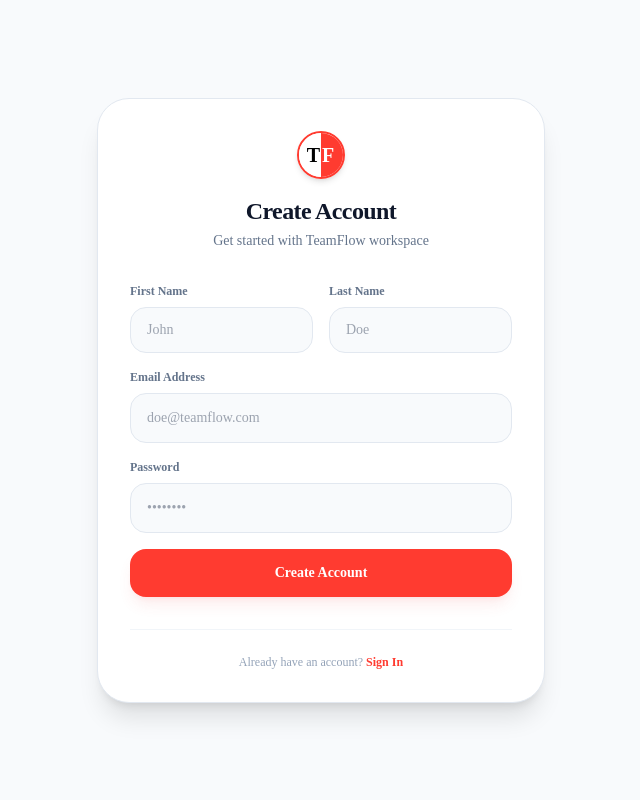
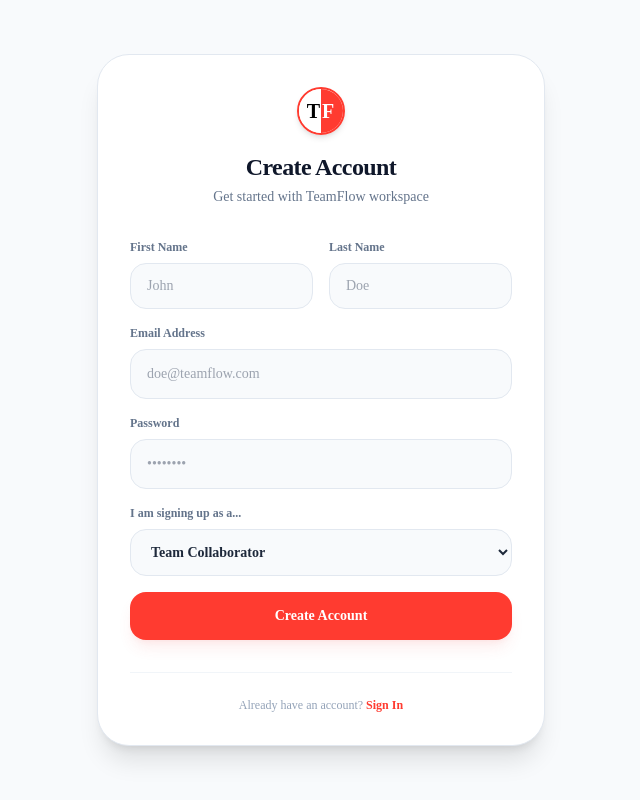
Before and after one commit to BinethmaJayawickrama/TeamFlow-Project-, a Next.js app in the folder frontend/: page /auth/register in a window 1280 px wide. Shown: the whole page, without its empty margins (319-959 px from the left). Built offline with nearby package versions, Linux system fonts and the light colour scheme; no server answers.

Commit message:
Allow dynamic user role selection during registration

```diff
--- a/frontend/src/app/auth/register/page.js
+++ b/frontend/src/app/auth/register/page.js
@@ -11,6 +11,7 @@ export default function RegisterPage() {
   const [lastName, setLastName] = useState('');
   const [email, setEmail] = useState('');
   const [password, setPassword] = useState('');
+  const [role, setRole] = useState('TEAM_MEMBER'); // Role selector: defaults to TEAM_MEMBER
   const [error, setError] = useState('');
   const [loading, setLoading] = useState(false);
 
@@ -25,6 +26,7 @@ export default function RegisterPage() {
         lastName,
         email: email.toLowerCase(),
         password,
+        role,
       });
 
       const { token, user } = response.data;
@@ -113,6 +115,18 @@ export default function RegisterPage() {
             />
           </div>
 
+          <div>
+            <label className="block text-xs font-semibold text-slate-500 dark:text-slate-450 mb-2">I am signing up as a...</label>
+            <select
+              value={role}
+              onChange={(e) => setRole(e.target.value)}
+              className="w-full bg-slate-50 dark:bg-[#18191e] border border-slate-200 dark:border-slate-800 rounded-2xl px-4 py-3.5 text-sm focus:outline-none focus:ring-2 focus:ring-red-500/10 focus:border-[#ff3b30] text-slate-800 dark:text-white font-semibold transition-colors"
+            >
+              <option value="TEAM_MEMBER">Team Collaborator</option>
+              <option value="PROJECT_MANAGER">Project Manager</option>
+            </select>
+          </div>
+
           <button
             type="submit"
             disabled={loading}
```
Also changed, not shown: 1 other file (tests, documents, lock files or other folders).
